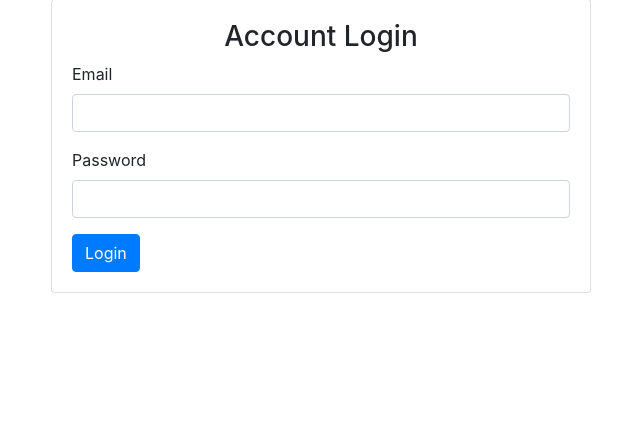
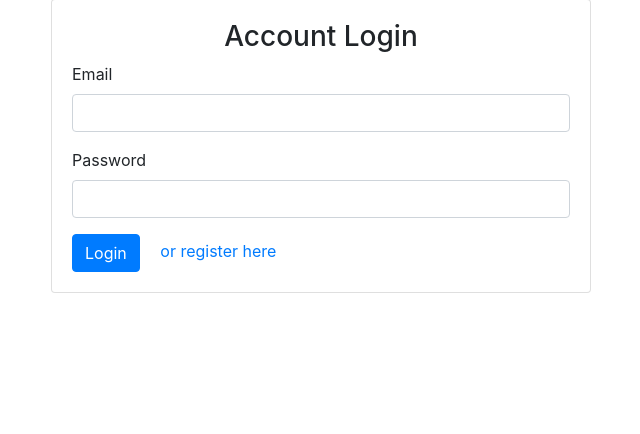
Before and after one commit to graygabrielle/idea-board, a Node server app: page /users/login in a window 1280 px wide. Shown: the part 73-507 px from the top of the page, without its empty margins (319-959 px from the left). Run offline with Node 20, Linux system fonts and the light colour scheme; some libraries are stand-ins or nearby versions.

Commit message:
added register link to login page

```diff
--- a/views/users/login.handlebars
+++ b/views/users/login.handlebars
@@ -12,6 +12,7 @@
           <input type="password" name="password" class="form-control" required>
         </div>
         <button class="btn btn-primary" type="submit">Login</button>
+        <a href="/users/register" class="ml-3">or register here</a>
       </form>
     </div>
   </div>
```
